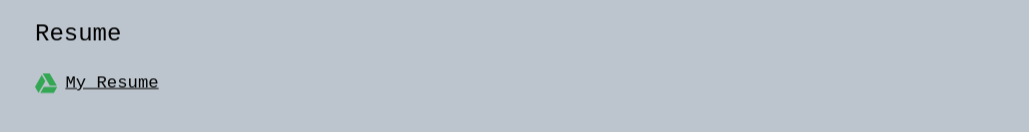
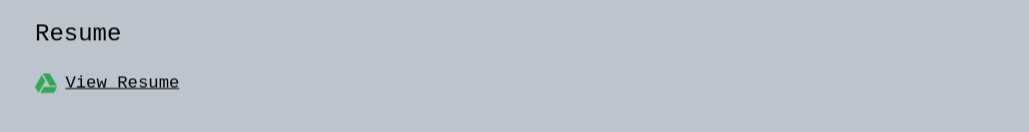
Before and after one commit to Tuangpi/myportfolio, a React (Create React App) app: page /about in a window 1280 px wide. Shown: the part 1673-1805 px from the top of the page, without its empty margins (125-1154 px from the left). Built offline with nearby package versions, Linux system fonts and the light colour scheme.

Commit message:
Update About.js

```diff
--- a/src/components/About.js
+++ b/src/components/About.js
@@ -133,7 +133,7 @@ export const About = () => {
           >
             <path d="M339 314.9L175.4 32h161.2l163.6 282.9H339zm-137.5 23.6L120.9 480h310.5L512 338.5H201.5zM154.1 67.4L0 338.5 80.6 480 237 208.8 154.1 67.4z" />
           </svg>
-          My Resume
+          View Resume
         </a>
       </FadeInSection>
     </div>
```
